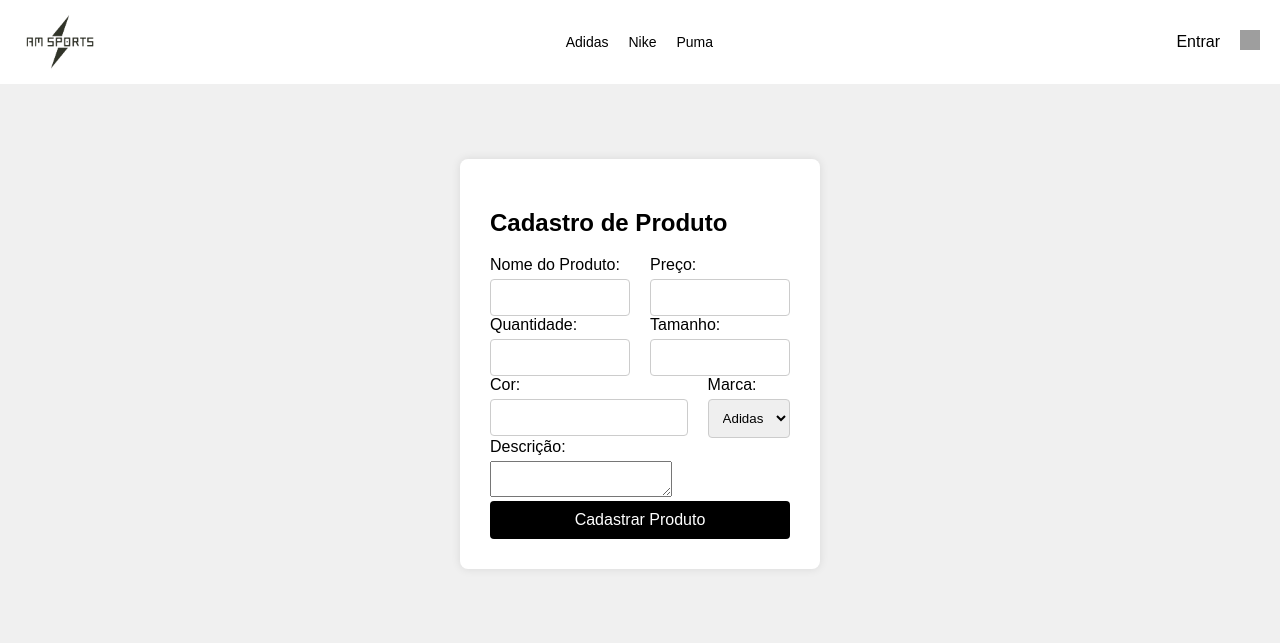
After one commit to Camilaronzzani/TCC-2, a PHP site: page /produtos.php in a window 1280 px wide. The commit adds this page. Shown: the top 643 px of the page. Run offline with PHP 8.4, Linux system fonts and the light colour scheme; grey boxes are pictures that could not be loaded.

Commit message:
add cadastro de produto

```diff
--- a/conexao.php
+++ b/conexao.php
@@ -1,8 +1,8 @@
 <?php
 $host = 'localhost';
 $dbname = 'tcc-2';
-$user = 'root';
-$pass = '';
+$user = 'admin';
+$pass = 'root';
 
 try {
     $pdo = new PDO("mysql:host=$host;dbname=$dbname", $user, $pass);
--- a/css/style.css
+++ b/css/style.css
@@ -184,6 +184,14 @@ input {
   box-sizing: border-box;
 }
 
+select {
+  width: 100%;
+  padding: 10px;
+  border: 1px solid #ccc;
+  border-radius: 4px;
+  box-sizing: border-box;
+}
+
 button {
   width: 100%;
   padding: 10px;
--- a/nav.php
+++ b/nav.php
@@ -13,6 +13,7 @@
   <div class="nav-right">
   <?php if (isset($_SESSION['nome'])) {?>
     <a href="brindes.php">Brindes</a>
+    <a href="produtos.php">Produtos</a>
     <a href="usuario.php"><?php echo $_SESSION['nome']?></a>
   <?php }else{ ?>
     <a href="login.php">Entrar</a>
--- /dev/null
+++ b/produtos.php
@@ -0,0 +1,122 @@
+<!DOCTYPE html>
+<html lang="pt-BR">
+<head>
+    <meta charset="UTF-8">
+    <meta name="viewport" content="width=device-width, initial-scale=1.0">
+    <link rel="stylesheet" type="text/css" href="css/style.css">
+    <title>Cadastro de Produtos</title>
+</head>
+<body>
+    <header>
+        <?php include "nav.php"; ?>
+    </header>
+    <main>
+        <div class="login-container">
+            <div class="container">
+                <h2>Cadastro de Produto</h2>
+                <form action="produtos.php" method="post">
+                    <div class="input-row">
+                        <div>
+                            <label for="nome">Nome do Produto:</label>
+                            <input type="text" id="nome" name="nome">
+                        </div>
+                        <div>
+                            <label for="preco">Preço:</label>
+                            <input type="number" id="preco" name="preco">
+                        </div>
+                    </div>
+                    <div class="input-row">
+                        <div>
+                            <label for="quantidade">Quantidade:</label>
+                            <input type="number" id="quantidade" name="quantidade">
+                        </div>
+                        <div>
+                            <label for="tamanho">Tamanho:</label>
+                            <input type="text" id="tamanho" name="tamanho">
+                        </div>
+                    </div>
+                    <div class="input-row">
+                        <div>
+                            <label for="cor">Cor:</label>
+                            <input type="text" id="cor" name="cor">
+                        </div>
+                        <div>
+                            <label for="marca">Marca:</label>
+                            <select id="marca" name="marca">
+                                <option value="Adidas">Adidas</option>
+                                <option value="Nike">Nike</option>
+                                <option value="Puma">Puma</option>
+                            </select>
+                        </div>
+                    </div>
+                    <div class="form-row">
+                        <label for="descricao">Descrição:</label>
+                        <textarea id="descricao" name="descricao"></textarea>
+                    </div>
+                    <button type="submit">Cadastrar Produto</button>
+                </form>
+            </div>
+        </div>
+    </main>
+    <footer>
+        <?php include "footer.php"; ?>
+    </footer>
+</body>
+
+</html>
+<?php
+session_start();
+require_once 'conexao.php';
+if ($_SERVER['REQUEST_METHOD'] === 'POST') {
+    $nome = filter_input(INPUT_POST, 'nome', FILTER_SANITIZE_FULL_SPECIAL_CHARS);
+    $descricao = filter_input(INPUT_POST, 'descricao', FILTER_SANITIZE_FULL_SPECIAL_CHARS);
+    $preco = filter_input(INPUT_POST, 'preco', FILTER_SANITIZE_NUMBER_FLOAT, FILTER_FLAG_ALLOW_FRACTION);
+    $tamanho = filter_input(INPUT_POST, 'tamanho', FILTER_SANITIZE_FULL_SPECIAL_CHARS);
+    $cor = filter_input(INPUT_POST, 'cor', FILTER_SANITIZE_FULL_SPECIAL_CHARS);
+    $marca = filter_input(INPUT_POST, 'marca', FILTER_SANITIZE_FULL_SPECIAL_CHARS);
+    $quantidade = filter_input(INPUT_POST, 'quantidade', FILTER_SANITIZE_NUMBER_INT);
+
+    if (!empty($nome) && !empty($descricao) && !empty($preco) && !empty($tamanho) && !empty($cor) && !empty($marca) && !empty($quantidade)) {
+        try {
+            $pdo->beginTransaction();
+            $query_produto = "INSERT INTO tb_produtos (nome, descricao, preco, tamanho, cor, marca, data_cadastro)
+                              VALUES (:nome, :descricao, :preco, :tamanho, :cor, :marca, NOW())";
+            $stmt = $pdo->prepare($query_produto);
+            $stmt->bindParam(':nome', $nome);
+            $stmt->bindParam(':descricao', $descricao);
+            $stmt->bindParam(':preco', $preco);
+            $stmt->bindParam(':tamanho', $tamanho);
+            $stmt->bindParam(':cor', $cor);
+            $stmt->bindParam(':marca', $marca);
+
+            if ($stmt->execute()) {
+                $id_produto = $pdo->lastInsertId();
+
+                $query_estoque = "INSERT INTO tb_estoque (id_produto, quantidade, tipo_movimentacao)
+                                  VALUES (:id_produto, :quantidade, 'entrada')";
+                $stmt_estoque = $pdo->prepare($query_estoque);
+                $stmt_estoque->bindParam(':id_produto', $id_produto);
+                $stmt_estoque->bindParam(':quantidade', $quantidade);
+
+                if ($stmt_estoque->execute()) {
+                    $pdo->commit();
+                    echo "Produto e estoque cadastrados com sucesso!";
+                    header("Location: produtos.php");
+                    exit;
+                } else {
+                    $pdo->rollBack();
+                    echo "Erro ao cadastrar no estoque.";
+                }
+            } else {
+                $pdo->rollBack();
+                echo "Erro ao cadastrar o produto.";
+            }
+        } catch (PDOException $e) {
+            $pdo->rollBack();
+            echo "Erro: " . $e->getMessage();
+        }
+    } else {
+        echo "Por favor, preencha todos os campos.";
+    }
+}
+?>
```
